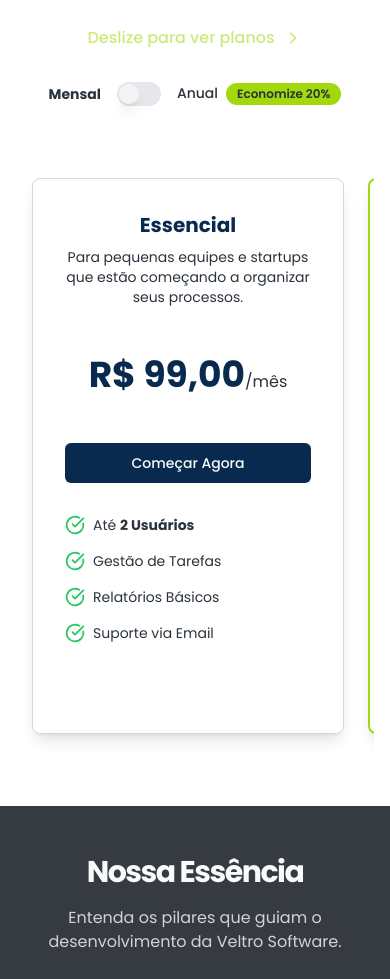
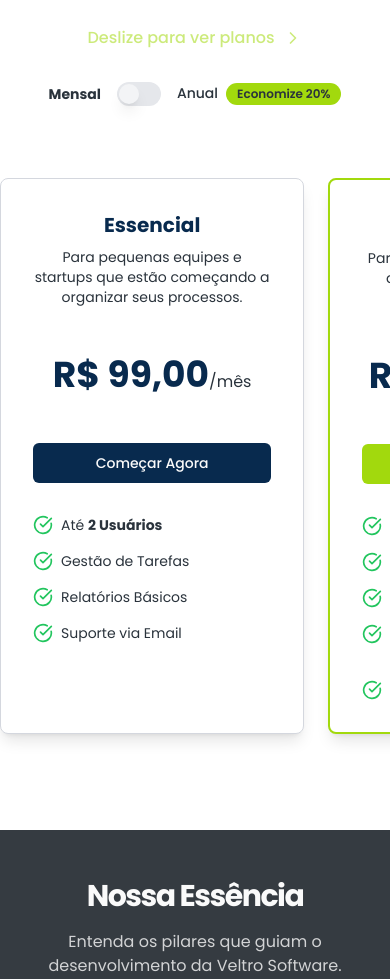
Before and after one commit to IsaacVNX/VeltroSoftware, a Next.js app: page / in a window 390 px wide. Shown: the part 6000-6979 px from the top of the page. Built offline with nearby package versions, Linux system fonts and the light colour scheme.

Commit message:
fix: removendo aspecto de caixa e cortes visuais na seção de planos mobile

```diff
--- a/src/components/landing/Plans.tsx
+++ b/src/components/landing/Plans.tsx
@@ -187,12 +187,12 @@ export function Plans() {
                         <Badge className="ml-2 bg-primary text-primary-foreground">Economize 20%</Badge>
                     </Label>
                 </div>
+            </div>
 
-                 <div className="plans-scroll-container flex flex-row md:grid md:grid-cols-2 lg:grid-cols-3 gap-6 md:gap-8 items-stretch max-w-7xl mx-auto px-4 md:px-0 overflow-x-auto md:overflow-visible snap-x snap-mandatory pt-10 pb-6" style={{ scrollbarWidth: 'none', msOverflowStyle: 'none' }}>
-                    <div className="w-[80vw] md:w-auto shrink-0 snap-center"><PlanCard plan={plansData[0]} isAnnual={isAnnual} /></div>
-                    <div className="w-[80vw] md:w-auto shrink-0 snap-center"><PlanCard plan={plansData[1]} isAnnual={isAnnual} isPopular /></div>
-                    <div className="w-[80vw] md:w-auto shrink-0 snap-center pr-4 md:pr-0"><PlanCard plan={plansData[2]} isAnnual={isAnnual} /></div>
-                </div>
+            <div className="plans-scroll-container flex flex-row md:grid md:grid-cols-2 lg:grid-cols-3 gap-6 md:gap-8 items-stretch w-full md:max-w-7xl md:mx-auto px-6 md:px-6 overflow-x-auto md:overflow-visible snap-x snap-mandatory pt-10 pb-12" style={{ scrollbarWidth: 'none', msOverflowStyle: 'none' }}>
+                <div className="w-[78vw] md:w-auto shrink-0 snap-start"><PlanCard plan={plansData[0]} isAnnual={isAnnual} /></div>
+                <div className="w-[78vw] md:w-auto shrink-0 snap-start"><PlanCard plan={plansData[1]} isAnnual={isAnnual} isPopular /></div>
+                <div className="w-[78vw] md:w-auto shrink-0 snap-start pr-6 md:pr-0"><PlanCard plan={plansData[2]} isAnnual={isAnnual} /></div>
             </div>
         </section>
     );
```
